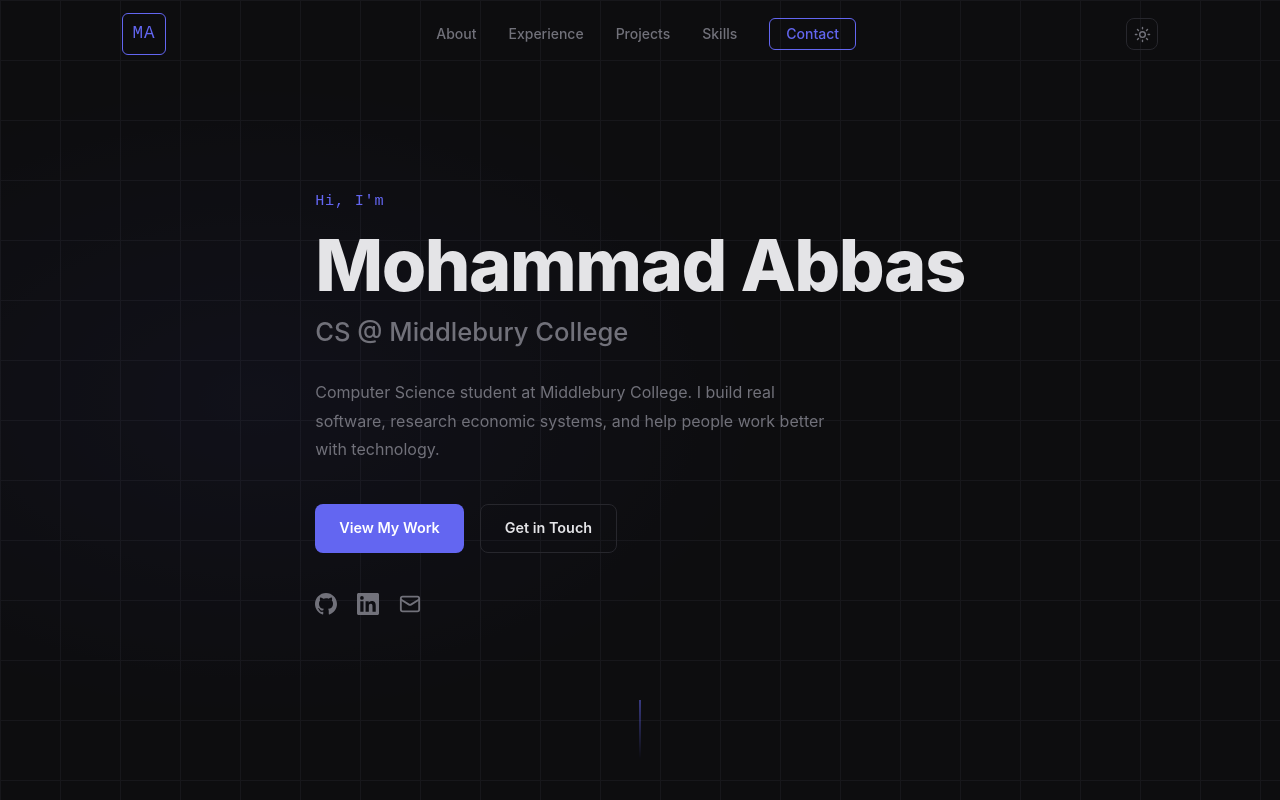
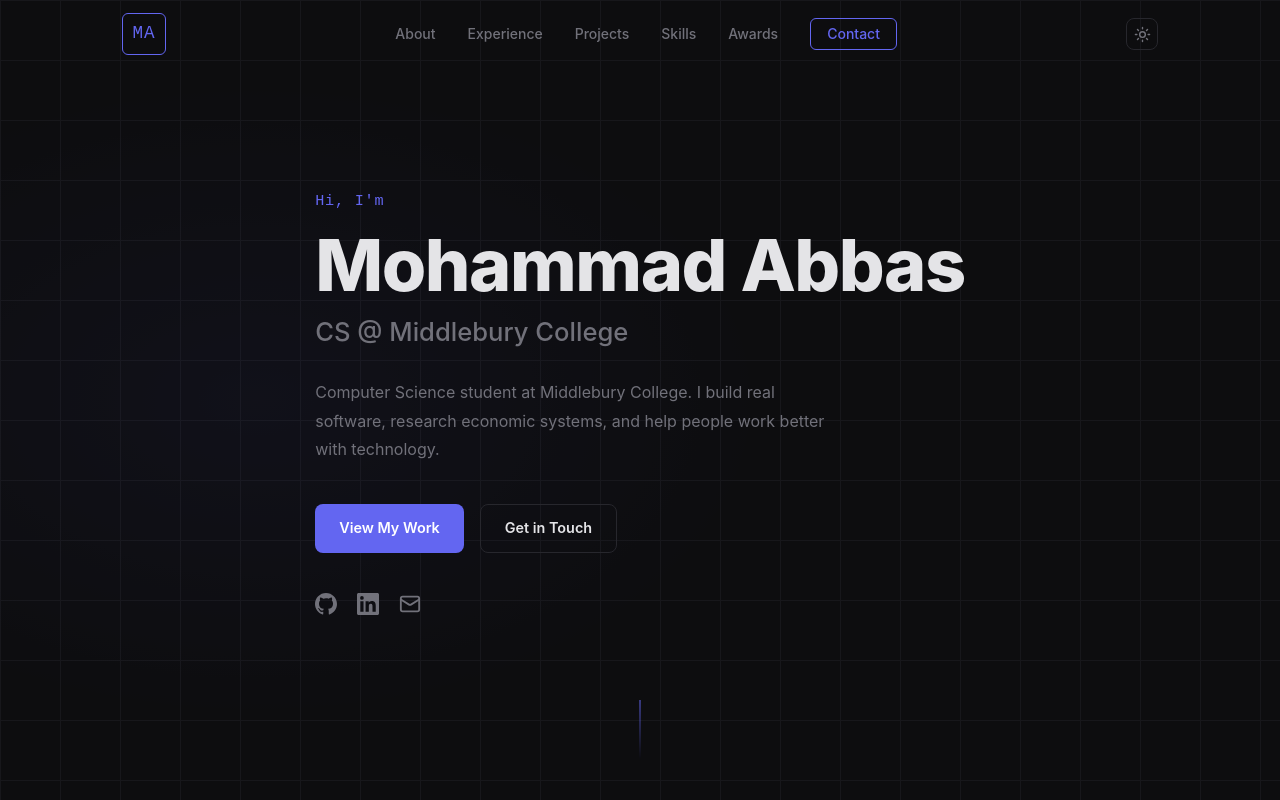
Before and after one commit to MohammadAbbas393/portfolio, a Next.js app: page / in a window 1280 px wide. Shown: the top 800 px of the page. Built offline with nearby package versions, Linux system fonts and the light colour scheme.

Commit message:
Add Awards section with DataFest 2025 and 2026 wins

```diff
--- a/app/globals.css
+++ b/app/globals.css
@@ -384,6 +384,18 @@ body {
 .skill-tags span { background: var(--surface); border: 1px solid var(--border); padding: 0.35rem 0.85rem; border-radius: 6px; font-size: 0.85rem; color: var(--text-muted); transition: border-color 0.2s, color 0.2s; }
 .skill-tags span:hover { border-color: var(--accent); color: var(--text); }
 
+/* ===== AWARDS ===== */
+.awards-grid { display: grid; grid-template-columns: repeat(auto-fill, minmax(320px, 1fr)); gap: 1.25rem; }
+.award-card { background: var(--surface); border: 1px solid var(--border); border-radius: 12px; padding: 1.5rem; display: flex; flex-direction: column; gap: 0.85rem; transition: border-color 0.2s, transform 0.2s, box-shadow 0.2s; }
+.award-card:hover { border-color: var(--accent); transform: translateY(-3px); box-shadow: 0 10px 30px rgba(99,102,241,0.1); }
+.award-card-top { display: flex; align-items: center; justify-content: space-between; }
+.award-icon { color: var(--accent); display: flex; align-items: center; }
+.award-year { font-family: 'JetBrains Mono', monospace; font-size: 0.8rem; color: var(--accent); }
+.award-competition { font-size: 1.05rem; font-weight: 700; color: var(--text); }
+.award-prizes { display: flex; flex-wrap: wrap; gap: 0.5rem; }
+.award-badge { font-family: 'JetBrains Mono', monospace; font-size: 0.72rem; color: var(--accent); background: var(--accent-dim); padding: 0.2rem 0.65rem; border-radius: 4px; border: 1px solid var(--accent-glow); }
+.award-desc { font-size: 0.875rem; color: var(--text-muted); line-height: 1.75; }
+
 /* ===== CONTACT ===== */
 .contact-container { text-align: center; max-width: 560px; }
 .contact-sub { color: var(--text-muted); font-size: 1rem; margin-bottom: 2rem; line-height: 1.8; }
--- a/app/page.jsx
+++ b/app/page.jsx
@@ -4,6 +4,7 @@ import About from '../components/About';
 import Experience from '../components/Experience';
 import Projects from '../components/Projects';
 import Skills from '../components/Skills';
+import Awards from '../components/Awards';
 import Contact from '../components/Contact';
 import Footer from '../components/Footer';
 import ScrollReveal from '../components/ScrollReveal';
@@ -18,6 +19,7 @@ export default function Home() {
         <Experience />
         <Projects />
         <Skills />
+        <Awards />
         <Contact />
       </main>
       <Footer />
--- /dev/null
+++ b/components/Awards.jsx
@@ -0,0 +1,46 @@
+const awards = [
+  {
+    year: '2026',
+    competition: 'ASA DataFest',
+    prizes: ['Best Presentation', 'Best Graph'],
+    description: '48-hour data analysis competition hosted by the American Statistical Association. Recognized twice — for the most compelling presentation and the strongest data visualization.',
+  },
+  {
+    year: '2025',
+    competition: 'ASA DataFest',
+    prizes: ['Best Use of External Data'],
+    description: '48-hour data analysis competition. Recognized for creatively sourcing and integrating external datasets to deepen the analysis and strengthen the team\'s findings.',
+  },
+];
+
+export default function Awards() {
+  return (
+    <section id="awards" className="section section-alt">
+      <div className="container">
+        <h2 className="section-title"><span className="section-num">05.</span> Awards</h2>
+        <p className="section-sub">Competitions and recognition.</p>
+        <div className="awards-grid">
+          {awards.map((a, i) => (
+            <div key={i} className="award-card">
+              <div className="award-card-top">
+                <div className="award-icon">
+                  <svg xmlns="http://www.w3.org/2000/svg" width="20" height="20" viewBox="0 0 24 24" fill="none" stroke="currentColor" strokeWidth="2" strokeLinecap="round" strokeLinejoin="round">
+                    <circle cx="12" cy="8" r="6"/><path d="M15.477 12.89L17 22l-5-3-5 3 1.523-9.11"/>
+                  </svg>
+                </div>
+                <span className="award-year">{a.year}</span>
+              </div>
+              <h3 className="award-competition">{a.competition}</h3>
+              <div className="award-prizes">
+                {a.prizes.map(p => (
+                  <span key={p} className="award-badge">{p}</span>
+                ))}
+              </div>
+              <p className="award-desc">{a.description}</p>
+            </div>
+          ))}
+        </div>
+      </div>
+    </section>
+  );
+}
--- a/components/Contact.jsx
+++ b/components/Contact.jsx
@@ -2,7 +2,7 @@ export default function Contact() {
   return (
     <section id="contact" className="section">
       <div className="container contact-container">
-        <h2 className="section-title"><span className="section-num">05.</span> Get In Touch</h2>
+        <h2 className="section-title"><span className="section-num">06.</span> Get In Touch</h2>
         <p className="contact-sub">
           I&apos;m open to internship and full-time opportunities. Whether you have a project in mind,
           a question, or just want to connect, feel free to reach out.
--- a/components/Navbar.jsx
+++ b/components/Navbar.jsx
@@ -30,7 +30,7 @@ export default function Navbar() {
         <div className="nav-inner">
           <a href="#hero" className="nav-logo">MA</a>
           <ul className="nav-links">
-            {['about', 'experience', 'projects', 'skills'].map(s => (
+            {['about', 'experience', 'projects', 'skills', 'awards'].map(s => (
               <li key={s}><a href={`#${s}`}>{s.charAt(0).toUpperCase() + s.slice(1)}</a></li>
             ))}
             <li><a href="#contact" className="nav-cta">Contact</a></li>
@@ -58,7 +58,7 @@ export default function Navbar() {
 
       <div className={`mobile-menu${menuOpen ? ' open' : ''}`}>
         <ul>
-          {['about', 'experience', 'projects', 'skills', 'contact'].map(s => (
+          {['about', 'experience', 'projects', 'skills', 'awards', 'contact'].map(s => (
             <li key={s}>
               <a href={`#${s}`} onClick={closeMenu}>
                 {s.charAt(0).toUpperCase() + s.slice(1)}
```
